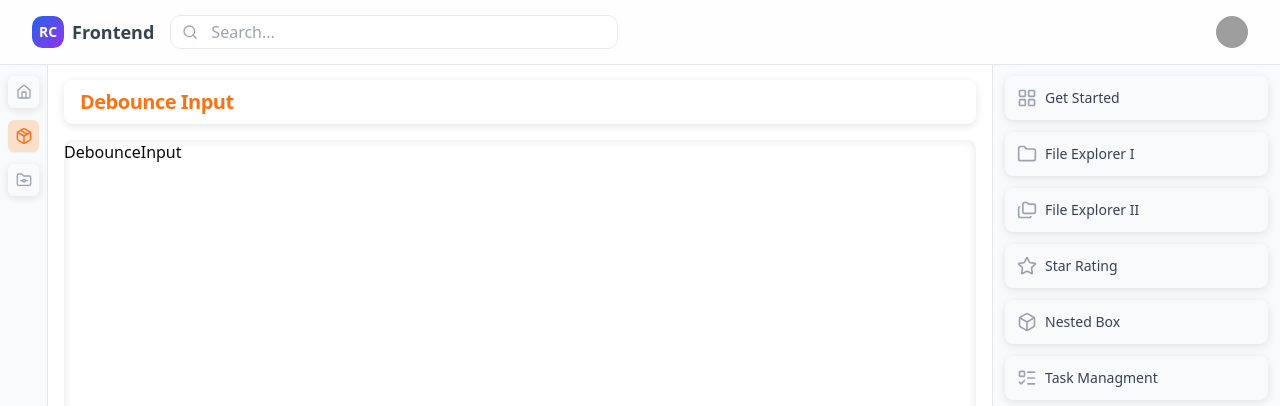
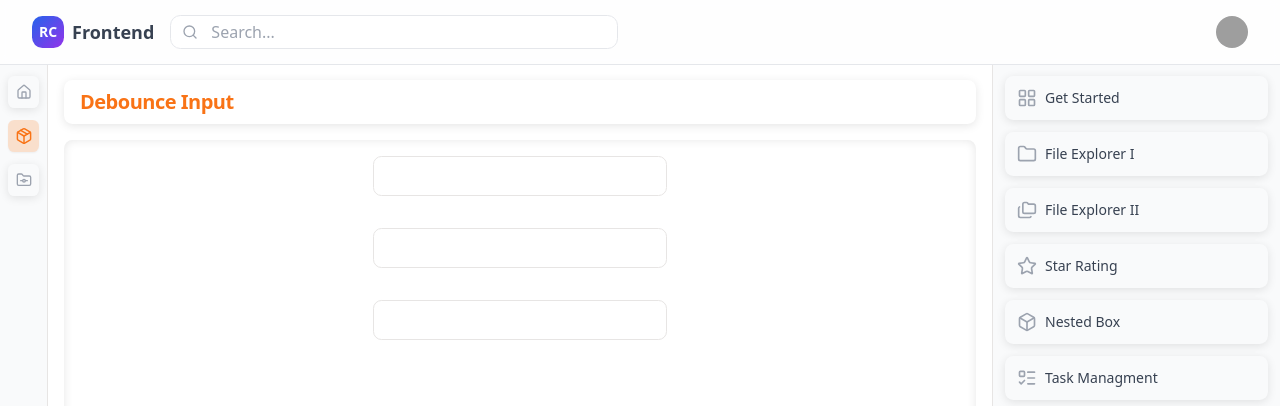
Before and after one commit to sachinrk04/UI-Problems-New, a React (Vite) app: page /ui-problems/debounce-input in a window 1280 px wide. Shown: the top 406 px of the page. Built offline with nearby package versions, Linux system fonts and the light colour scheme; grey boxes are pictures that could not be loaded.

Commit message:
add debounce

```diff
--- /dev/null
+++ b/src/components/DebounceComponents/DebounceOne.tsx
@@ -0,0 +1,36 @@
+import { useEffect, useState } from "react";
+import { Input } from "../ui/input";
+
+const DebounceOne = () => {
+  const [value, setValue] = useState("");
+  const [debounceValue, setDebounceValue] = useState("");
+
+  useEffect(() => {
+    const timer = setTimeout(() => {
+      setDebounceValue(value);
+    }, 1000);
+
+    return () => clearTimeout(timer);
+  }, [value]);
+
+  useEffect(() => {
+    if (debounceValue) {
+      console.log("Call api:", debounceValue);
+    }
+  }, [debounceValue]);
+
+  return (
+    <div className="p-4">
+      <div className="flex justify-center">
+        <Input
+          className="w-2/6"
+          type="text"
+          value={value}
+          onChange={(e) => setValue(e.target.value)}
+        />
+      </div>
+    </div>
+  );
+};
+
+export default DebounceOne;
--- /dev/null
+++ b/src/components/DebounceComponents/DebounceThree.tsx
@@ -0,0 +1,39 @@
+import { useState } from "react";
+import { Input } from "../ui/input";
+
+const DebounceThree = () => {
+  const [value, setValue] = useState("");
+  const [timer, setTimer] = useState<any>(null);
+
+  const handleChange = (e: any) => {
+    const val = e.target.value;
+    setValue(val);
+
+    // clear previous timer
+    if (timer) {
+      clearTimeout(timer);
+    }
+
+    // create new timer
+    const newTimer = setTimeout(() => {
+      if (val) {
+        console.log("Call api:", val);
+      }
+    }, 1000);
+
+    setTimer(newTimer);
+  };
+
+  return (
+    <div className="p-4 flex justify-center">
+      <Input
+        className="w-2/6"
+        type="text"
+        value={value}
+        onChange={handleChange}
+      />
+    </div>
+  );
+};
+
+export default DebounceThree;
--- /dev/null
+++ b/src/components/DebounceComponents/DebounceTwo.tsx
@@ -0,0 +1,29 @@
+import { useEffect, useState } from "react";
+import { Input } from "../ui/input";
+
+const DebounceTwo = () => {
+  const [value, setValue] = useState("");
+
+  useEffect(() => {
+    if (!value) return;
+
+    const timer = setTimeout(() => {
+      console.log("Call api:", value);
+    }, 1000);
+
+    return () => clearTimeout(timer);
+  }, [value]);
+
+  return (
+    <div className="p-4 flex justify-center">
+      <Input
+        className="w-2/6"
+        type="text"
+        value={value}
+        onChange={(e) => setValue(e.target.value)}
+      />
+    </div>
+  );
+};
+
+export default DebounceTwo;
--- a/src/pages/UIProblems/DebounceInput.tsx
+++ b/src/pages/UIProblems/DebounceInput.tsx
@@ -1,4 +1,7 @@
-import PageHeader from '@/components/PageHeader';
+import DebounceOne from "@/components/DebounceComponents/DebounceOne";
+import DebounceThree from "@/components/DebounceComponents/DebounceThree";
+import DebounceTwo from "@/components/DebounceComponents/DebounceTwo";
+import PageHeader from "@/components/PageHeader";
 
 const DebounceInput = () => {
   return (
@@ -9,11 +12,13 @@ const DebounceInput = () => {
 
       <div className="flex gap-4">
         <div className="h-[calc(100vh-10rem)] overflow-auto shadow-[inset_0_0px_10px_rgba(0,0,0,0.10)] rounded-md w-full flex flex-col">
-          DebounceInput
+          <DebounceOne />
+          <DebounceTwo />
+          <DebounceThree />
         </div>
       </div>
     </div>
   );
-}
+};
 
 export default DebounceInput;
--- a/src/pages/UIProblems/StarRating.tsx
+++ b/src/pages/UIProblems/StarRating.tsx
@@ -2,13 +2,10 @@ import CodeBlock from "@/components/CodeBlock";
 import PageHeader from "@/components/PageHeader";
 import HalfStar from "@/components/StarRatingComponents/HalfStar";
 import { halfStarRatingCode } from "@/components/StarRatingComponents/halfStarRatingCode";
-import {
-  starRatingCode,
-} from "@/components/StarRatingComponents/StarRatingCode";
+import { starRatingCode } from "@/components/StarRatingComponents/StarRatingCode";
 import StarRatingOne from "@/components/StarRatingComponents/StarRatingOne";
 
 const StarRating = () => {
-
   return (
     <div className="flex flex-col p-4 overflow-auto gap-y-4">
       <div className="w-full px-4 py-2 overflow-auto rounded-md shadow-[0_2px_20px_rgba(0,0,0,0.10)]">
```
